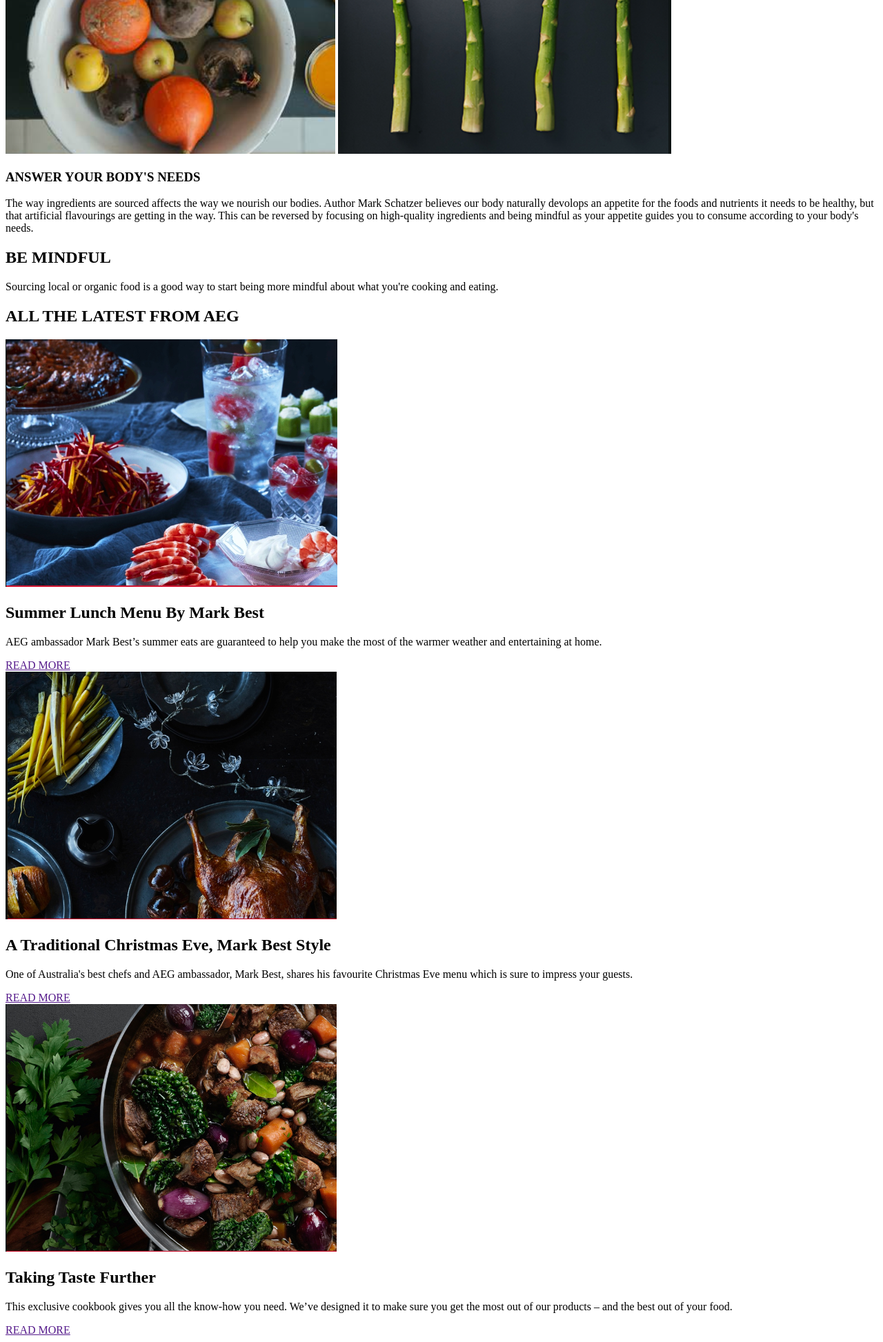
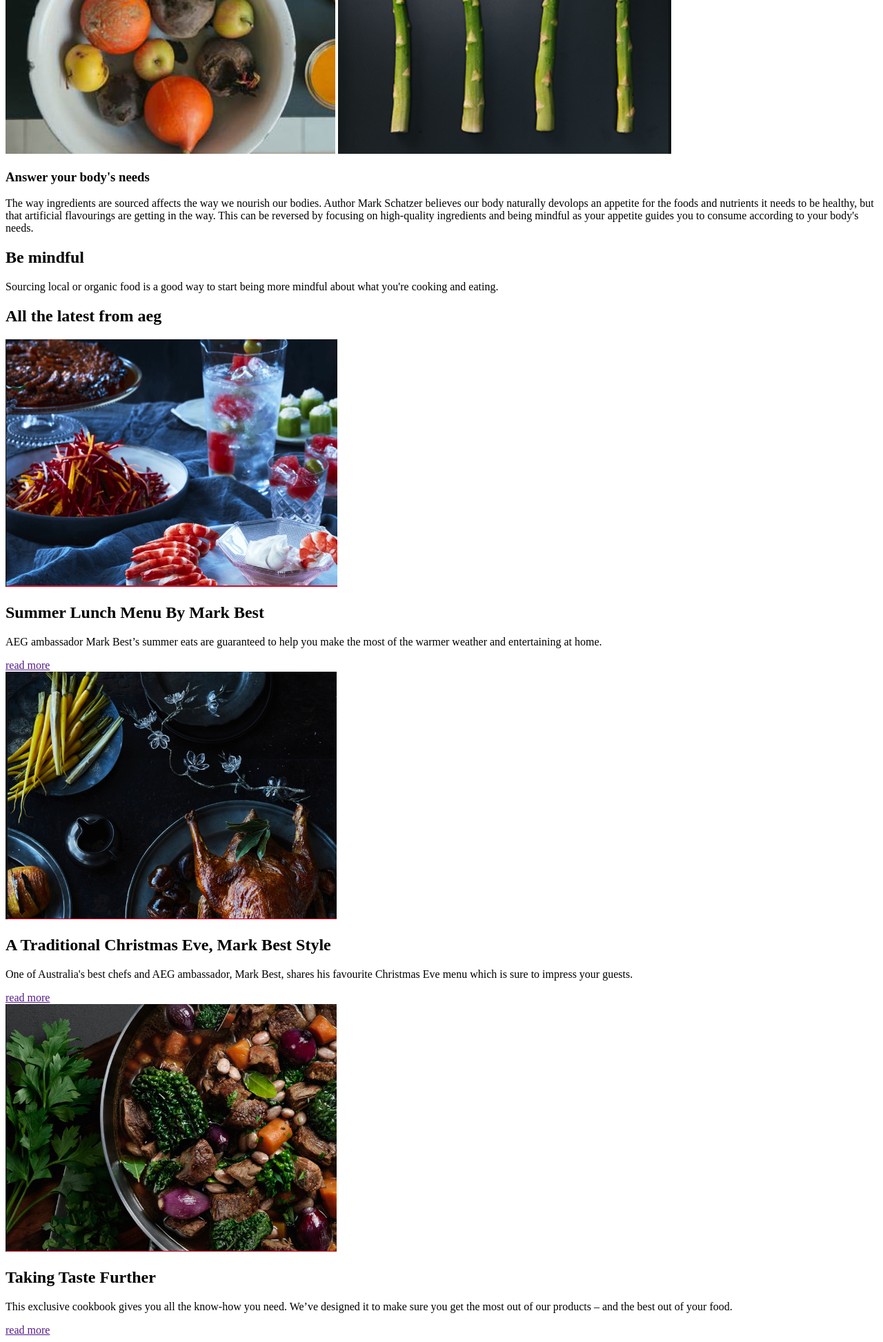
Before and after one commit to trust2065/orchard, a PHP site: page / in a window 1280 px wide. Shown: the part 896-2842 px from the top of the page at 69% size. Run offline with PHP 8.4, Linux system fonts and the light colour scheme.

Commit message:
Improve styling (#43)
correct text-color, font-weight, margin, font size from google font.

```diff
--- a/index.html
+++ b/index.html
@@ -8,19 +8,19 @@
   </head>
   <body>
     <div class="container">
-      <section class="row mt-3 my-lg-17 align-items-center">
+      <section class="row mt-5 mt-xl-16">
         <div class="px-3 col-lg-4 col-6">
           <img src="./img/crossField.png" alt="crossField" class="mw-100" />
         </div>
         <div class="px-3 col-lg-4 col-6 d-flex flex-column">
-          <img src="./img/fruitInPlate.png" alt="fruit" class="mw-100 py-3" />
-          <img src="./img/asparagus.png" alt="asparagus" class="mw-100 py-3" />
+          <img src="./img/fruitInPlate.png" alt="fruit" class="mw-100 pb-3" />
+          <img src="./img/asparagus.png" alt="asparagus" class="mw-100 pt-3" />
         </div>
-        <article class="px-3 col-lg-4 col-12 text-white align-self-start">
-          <h1 class="h4 border-bottom py-3 letter-spacing-04 text-uppercase">
-            ANSWER YOUR BODY'S NEEDS
+        <article class="px-3 col-lg-4 col-12 text-white">
+          <h1 class="h3 font-weight-light line-height-36 border-bottom pb-3 pt-4 pt-lg-0 letter-spacing-05 text-uppercase">
+            Answer your body's needs
           </h1>
-          <p class="py-4 line-height-28 randomText">
+          <p class="font-weight-light font-size-md pt-4 pb-5 line-height-30 text-secondary">
             The way ingredients are sourced affects the way we nourish our
             bodies. Author Mark Schatzer believes our body naturally devolops an
             appetite for the foods and nutrients it needs to be healthy, but
@@ -29,21 +29,20 @@
             as your appetite guides you to consume according to your body's
             needs.
           </p>
-          <h2 class="h6 text-danger font-weight-bold text-uppercase">BE MINDFUL</h6>
-          <p class="font-weight-bold line-height-30 pt-2 randomText">
+          <h2 class="h6 text-danger font-weight-semibold text-uppercase line-height-28">Be mindful</h2>
+          <p class="font-weight-semibold line-height-30 font-size-md pt-2">
             Sourcing local or organic food is a good way to start being more
             mindful about what you're cooking and eating.
           </p>
         </article>
       </section>
-      <section class="text-white my-9 my-lg-17">
+      <section class="text-white my-9 mt-xl-20 mb-xl-16">
         <div class="row justify-content-center">
-          <h1 class="text-center text-uppercase">ALL THE LATEST FROM AEG</h1>
+          <h1 class="font-weight-light text-center text-uppercase letter-spacing-08 line-height-57">All the latest from aeg</h1>
         </div>
-        <div class="row pt-5">
+        <div class="row pt-6">
           <div class="col-md-4">
-            <img class="mw-100" src="./img/summerLunch.png" alt="summerLunch" />
-
+            <img class="sectionImage" src="./img/summerLunch.png" alt="summerLunch" />
             <h2 class="sectionTitle">
               Summer Lunch Menu By Mark Best
             </h6>
@@ -51,13 +50,13 @@
               AEG ambassador Mark Best’s summer eats are guaranteed to help you
               make the most of the warmer weather and entertaining at home.
             </p>
-            <div class="pt-3 pb-9">
-              <a class="readMore" href="">READ MORE</a>
+            <div class="readMore">
+              <a class="readMoreLink" href="">read more</a>
             </div>
           </div>
           <div class="col-md-4">
             <img
-              class="mw-100"
+              class="sectionImage"
               src="./img/christmasMeal.png"
               alt="christmasMeal"
             />
@@ -69,20 +68,20 @@
               shares his favourite Christmas Eve menu which is sure to impress
               your guests.
             </p>
-            <div class="pt-3 pb-9">
-              <a class="readMore" href="">READ MORE</a>
+            <div class="readMore">
+              <a class="readMoreLink" href="">read more</a>
             </div>
           </div>
           <div class="col-md-4">
-            <img class="mw-100" src="./img/salad.png" alt="salad" />
+            <img class="sectionImage" src="./img/salad.png" alt="salad" />
             <h2 class="sectionTitle">Taking Taste Further</h6>
             <p class="sectionParagraph randomText">
               This exclusive cookbook gives you all the know‑how you need. We’ve
               designed it to make sure you get the most out of our products –
               and the best out of your food.
             </p>
-            <div class="pt-3 pb-9">
-              <a class="readMore" href="">READ MORE</a>
+            <div class="readMore">
+              <a class="readMoreLink" href="">read more</a>
             </div>
           </div>
         </div>
```
Also changed, not shown: src/_variables.scss (+8 -2 lines), src/custom.scss (added, +30 -0 lines), src/style.scss (+41 -11 lines).
